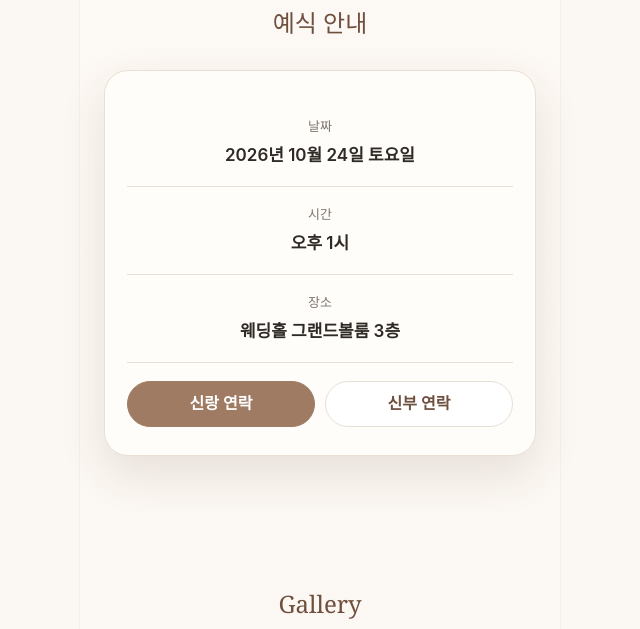
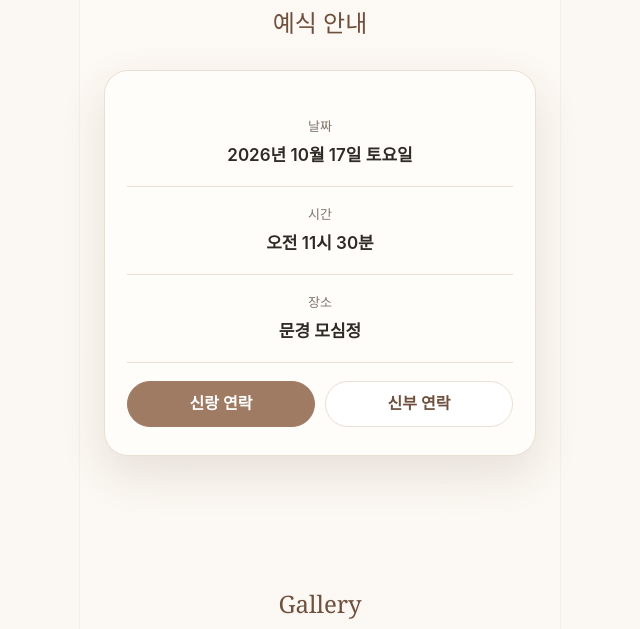
Before and after one commit to lhj4003/wedding-invitation, a plain HTML site: page index.html in a window 1280 px wide. Shown: the part 1239-1868 px from the top of the page, without its empty margins (320-960 px from the left). Drawn offline with Linux system fonts and the light colour scheme.

Commit message:
Update index.html

```diff
--- a/index.html
+++ b/index.html
@@ -5,7 +5,7 @@
   <meta name="viewport" content="width=device-width, initial-scale=1.0" />
   <meta name="description" content="호재와 세인의 결혼식에 초대합니다." />
   <meta property="og:title" content="호재와 세인의 결혼식에 초대합니다" />
-  <meta property="og:description" content="2026년 10월 24일 토요일 오후 1시" />
+  <meta property="og:description" content="2026년 10월 17일 토요일 오전 11시 30분" />
   <meta property="og:image" content="./images/main.jpg" />
   <title>호재 ♥ 세인 결혼합니다</title>
 
@@ -397,15 +397,15 @@
       <div class="card">
         <div class="info-row">
           <span class="k">날짜</span>
-          <span class="v">2026년 10월 24일 토요일</span>
+          <span class="v">2026년 10월 17일 토요일</span>
         </div>
         <div class="info-row">
           <span class="k">시간</span>
-          <span class="v">오후 1시</span>
+          <span class="v">오전 11시 30분</span>
         </div>
         <div class="info-row">
           <span class="k">장소</span>
-          <span class="v">웨딩홀 그랜드볼룸 3층</span>
+          <span class="v">문경 모심정</span>
         </div>
         <div class="buttons">
           <a class="btn primary" href="tel:010-0000-0000">신랑 연락</a>
@@ -435,7 +435,7 @@
       </div>
 
       <div class="location-text">
-        <strong>웨딩홀 그랜드볼룸 3층</strong><br />
+        <strong>문경 모심정</strong><br />
         서울특별시 강남구 테헤란로 000<br /><br />
         지하철 2호선 ○○역 3번 출구 도보 5분<br />
         주차 2시간 무료
```
